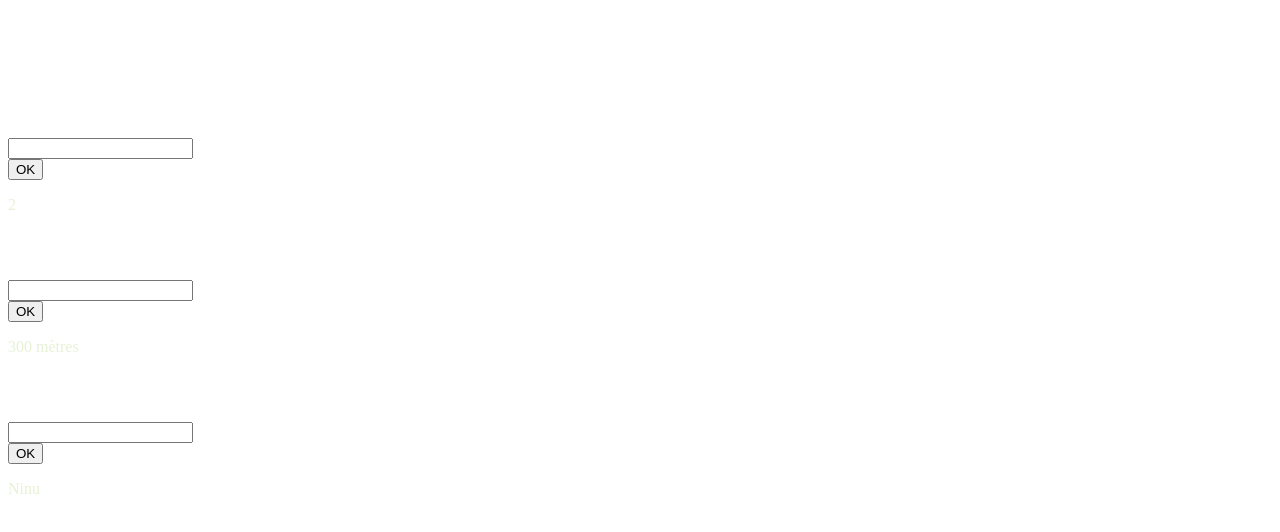
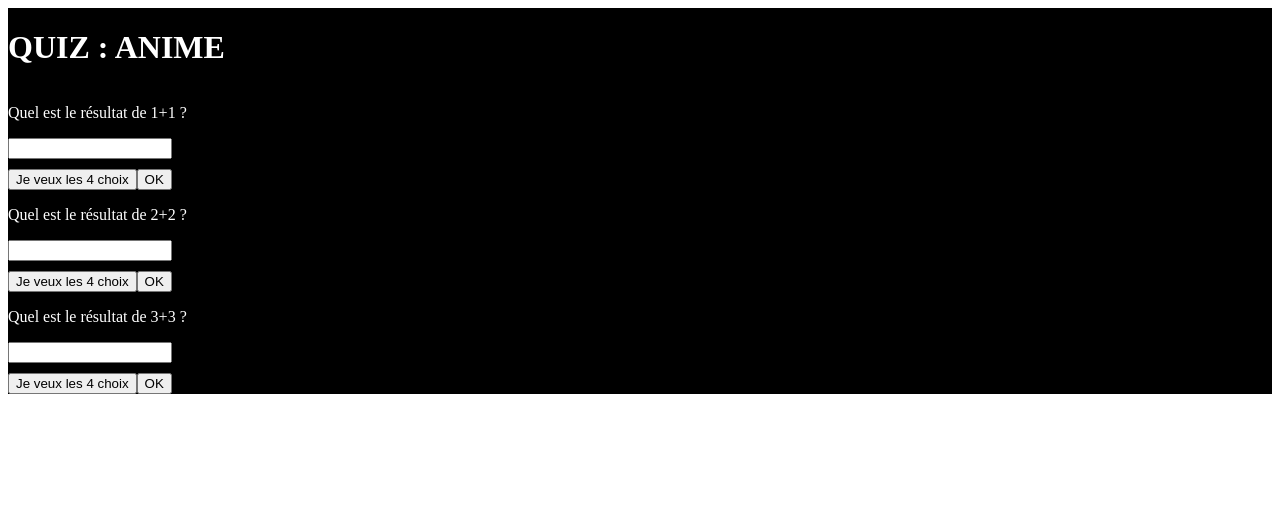
Before and after one commit to AlexBGH/Quiz, an Angular app: page / in a window 1280 px wide. Shown: the top 532 px of the page. Built offline with nearby package versions, Linux system fonts and the light colour scheme.

Commit message:
ajout des objets

```diff
--- a/src/app/app.component.html
+++ b/src/app/app.component.html
@@ -3,10 +3,20 @@
 
     <div *ngFor="let quiz of quizs; index as i;">
         <p>{{quiz.question}}</p>
-        <form (submit)="onSubmit()">
-            <input [(ngModel)]="playerResponse" name="playerResponse">
-         </form>
-        <button type="button" (click)="onClick()">OK</button>
-        <p class="response" style="color: rgb(231, 241, 214);">{{quiz.response}}</p>
+        <div *ngIf="!quiz.hasAnswered">
+            <div>
+                <select name="allAnswers" id="answer-select" *ngIf="quiz.visible && quiz.useFourChoices" [(ngModel)]="quiz.playerAnswer">
+                    <option value="">--Choisir une réponse--</option>
+                    <option *ngFor="let choice of quiz.fourChoises" value='{{choice}}'>{{choice}}</option>
+                </select>
+                <form (submit)="onSubmit(quiz.playerAnswer, i)" *ngIf="quiz.visible && !quiz.useFourChoices">
+                    <input [(ngModel)]="quiz.playerAnswer" name="playerResponse">
+                </form>
+            </div>
+            <button type="button" (click)="onClickFourChoices(quiz.useFourChoices, i)" *ngIf="quiz.visible && !quiz.useFourChoices">Je veux les 4 choix</button>
+            <button type="button" (click)="onClickPlayerAnswer(quiz.playerAnswer, i)" *ngIf="quiz.visible">OK</button>
+        </div>
+        <p *ngIf="quiz.hasAnswered && quiz.hasGoodAnswer" class="response" style="color: greenyellow;">{{quiz.answer}}</p>
+        <p *ngIf="quiz.hasAnswered && !quiz.hasGoodAnswer" class="response" style="color: red;">{{quiz.answer}}</p>
     </div>
 </div>
--- a/src/app/app.component.scss
+++ b/src/app/app.component.scss
@@ -1,4 +1,5 @@
 .container{
+    background-color: black;
     display: flex;
     flex-direction: column;
     justify-content: center;
@@ -8,6 +9,15 @@ h1, p{
     color: white;
 }
 
+input{
+    width: 156px;
+    margin-bottom: 10px;
+}
+
+select{
+    width: 164px;
+}
+
 .response{
     color: greenyellow;
 }
--- a/src/app/app.component.ts
+++ b/src/app/app.component.ts
@@ -1,4 +1,4 @@
-import { CommonModule, NgFor } from '@angular/common';
+import { CommonModule, NgFor, NgIf } from '@angular/common';
 import { Component, OnInit } from '@angular/core';
 import { FormsModule } from '@angular/forms';
 import { RouterOutlet } from '@angular/router';
@@ -6,7 +6,7 @@ import { RouterOutlet } from '@angular/router';
 @Component({
   selector: 'app-root',
   standalone: true,
-  imports: [RouterOutlet, NgFor, CommonModule, FormsModule],
+  imports: [RouterOutlet, NgFor, NgIf, CommonModule, FormsModule],
   templateUrl: './app.component.html',
   styleUrl: './app.component.scss'
 })
@@ -14,23 +14,88 @@ import { RouterOutlet } from '@angular/router';
 export class AppComponent implements OnInit {
   quizName!: string;
   question!: string;
-  playerResponse!: string;
-  response!: string;
-  quizs!: {question: string, response: string}[];
+  playerAnswer!: string;
+  answer!: string;
+  visible!: boolean;
+  hasAnswered!: boolean;
+  hasGoodAnswer!: boolean;
+  useFourChoices!: boolean;
+  fourChoices!: [];
+  quizs!: {
+    question: string,
+    playerAnswer: string,
+    answer: string, visible: boolean,
+    hasAnswered: boolean,
+    hasGoodAnswer: boolean,
+    useFourChoices: boolean,
+    fourChoises: string[]
+  }[];
+  points: number = 0;
 
   ngOnInit() {
     this.quizName = "ANIME";
     this.quizs = [
-      {question: "Quel est le résultat de 1+1 ?", response: "2"},
-      {question: "Quel est la distance du couloir de Misha ?", response: "300 mètres"},
-      {question: "Qui a dit : <<j'ai jamais dit ça>> ?", response: "Ninu"},
+      {
+        question: "Quel est le résultat de 1+1 ?",
+        playerAnswer: "", answer: "2",
+        visible: true,
+        hasAnswered: false,
+        hasGoodAnswer: false,
+        useFourChoices: false,
+        fourChoises: [
+          "4",
+          "2",
+          "6",
+          "8"
+        ]},
+      {
+        question: "Quel est le résultat de 2+2 ?",
+        playerAnswer: "",
+        answer: "4",
+        visible: true,
+        hasAnswered: false,
+        hasGoodAnswer: false,
+        useFourChoices: false,
+        fourChoises: [
+          "6",
+          "4",
+          "2",
+          "8"
+        ]},
+      {
+        question: "Quel est le résultat de 3+3 ?",
+        playerAnswer: "",
+        answer: "6",
+        visible: true,
+        hasAnswered: false,
+        hasGoodAnswer: false,
+        useFourChoices: false,
+        fourChoises: [
+        "8",
+        "4",
+        "6",
+        "2"
+      ]},
     ]
   }
-  onClick() {
-    this.onSubmit();
+  onClickPlayerAnswer(playerAnswer: string, i: number) {
+    if(!this.quizs[i].hasAnswered) {
+      this.onSubmit(playerAnswer, i);
+      this.quizs[i].hasAnswered = !this.quizs[i].hasAnswered;
+    }
   }
-  onSubmit() {
-    alert(this.playerResponse);
+  onClickFourChoices(useFourChoices: boolean, i: number) {
+    this.quizs[i].useFourChoices = !useFourChoices;
+  }
+  onSubmit(playerAnswer: string, i: number) {
+    this.quizs[i].playerAnswer = playerAnswer;
+    this.quizs[i].hasGoodAnswer = (playerAnswer === this.quizs[i].answer)
+    if(this.quizs[i].hasGoodAnswer && !this.quizs[i].useFourChoices) {
+      this.points = this.points + 3;
+    } else if (this.quizs[i].hasGoodAnswer && this.quizs[i].useFourChoices) {
+      this.points = this.points + 1;
+    }
+    this.quizs[i].visible = !this.quizs[i].visible;
   }
   title = 'Quiz';
 }
```
